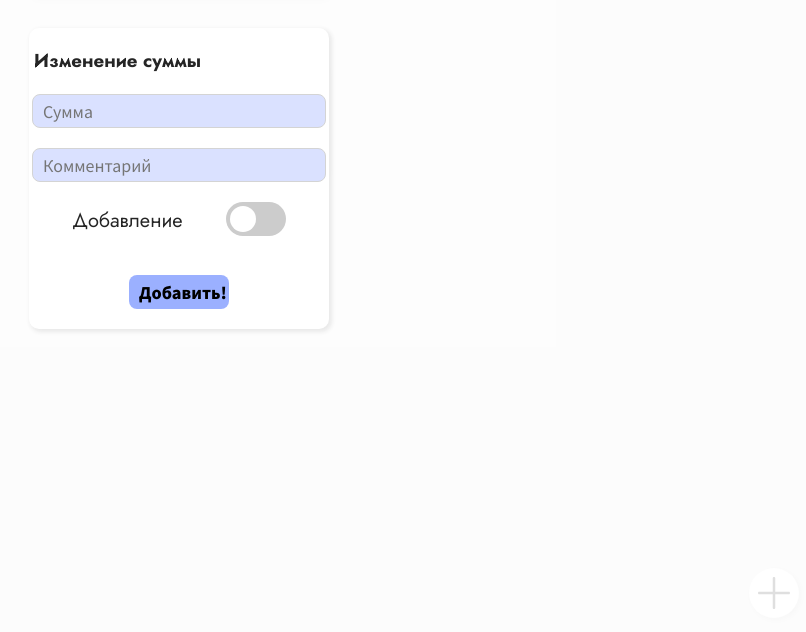
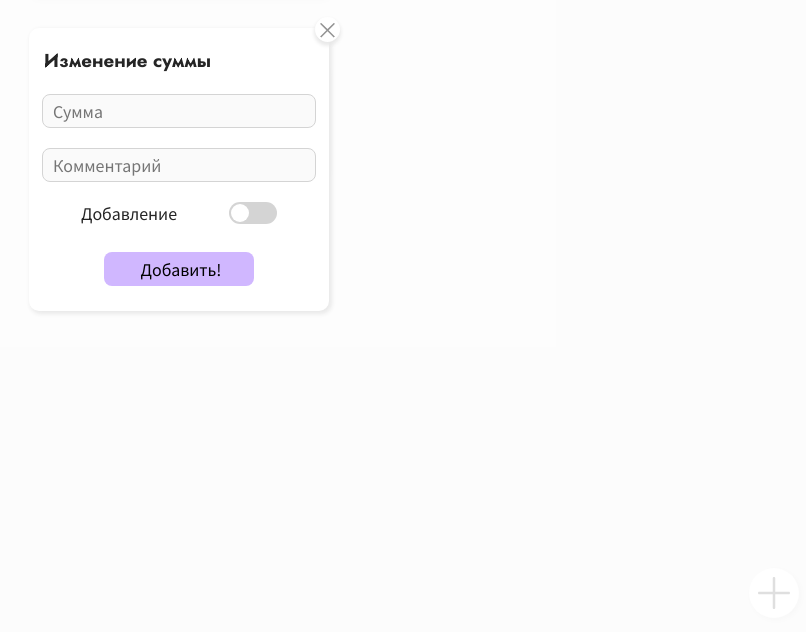
Before and after one commit to dedenich/fin, a plain HTML site: page index.html in a window 1280 px wide. Shown: the part 162-794 px from the top of the page, without its empty margins (461-1267 px from the left). Drawn offline with Linux system fonts and the light colour scheme.

Commit message:
styles added

```diff
--- a/index.html
+++ b/index.html
@@ -58,6 +58,7 @@
           </div>
           <input type="submit" value="Добавить!">
         </form>
+        <div class="close_button"></div>
       </div>
     </div>
   </div>
--- a/style.css
+++ b/style.css
@@ -142,63 +142,57 @@ html {
 
 .card.form {
   margin: 50% auto;
-  /* высчитать */
   display: flex;
   flex-direction: column;
+  height: max-content;
 }
 
 .form h3 {
-  margin-left: 5px;
+  margin-left: 15px;
   margin-bottom: 0;
 }
 
 form input {
   display: block;
-  width: 280px;
+  width: 260px;
   margin: 20px auto;
   height: 30px;
   padding-left: 10px;
-  /* font-family: 'Jost', sans-serif; */
   font-family: 'Noto Sans JP', sans-serif;
   font-size: 16px;
   outline: none;
   border: #d4d4d4 1px solid;
   border-radius: 8px;
-  background-color: #dae1ff;
+  background-color: #fafafa;
 }
 
 form input[type=submit] {
   border: none;
   height: 34px;
-  width: 100px;
-  background-color: #c2ceff;
-  font-weight: 600;
-  animation-name: example;
+  margin-bottom: 0;
+  width: 150px;
+  background-color: #d0b7ff;
   animation-duration: 4s;
   animation-iteration-count: infinite;
 }
 
-@keyframes example {
-  0% {background-color: #c2ceff;}
-  50% {background-color: #92a8ff;}
-  100% {background-color: #c2ceff;}
-}
-
 .form__input_togler {
+  height: 30px;
   display: flex;
   justify-content: space-evenly;
 }
 
 .form__input_togler p {
+  font-family: 'Noto Sans JP', sans-serif;
   margin-top: 4px;
-  font-size: 20px;
+  line-height: 14px;
 }
 
 .switch {
   position: relative;
   display: inline-block;
-  width: 60px;
-  height: 34px;
+  width: 48px;
+  height: 22px;
 }
 
 /* Hide default HTML checkbox */
@@ -216,7 +210,7 @@ form input[type=submit] {
   left: 0;
   right: 0;
   bottom: 0;
-  background-color: #ccc;
+  background-color: #d4d4d4;
   -webkit-transition: .4s;
   transition: .4s;
 }
@@ -224,10 +218,10 @@ form input[type=submit] {
 .slider:before {
   position: absolute;
   content: "";
-  height: 26px;
-  width: 26px;
-  left: 4px;
-  bottom: 4px;
+  height: 18px;
+  width: 18px;
+  left: 2px;
+  bottom: 2px;
   background-color: white;
   -webkit-transition: .4s;
   transition: .4s;
@@ -244,7 +238,7 @@ input:focus + .slider {
 input:checked + .slider:before {
   -webkit-transform: translateX(26px);
   -ms-transform: translateX(26px);
-  transform: translateX(26px);
+  transform: translateX(25.5px);
 }
 .slider.round {
   border-radius: 34px;
@@ -253,3 +247,19 @@ input:checked + .slider:before {
 .slider.round:before {
   border-radius: 50%;
 }
+
+.close_button {
+  height: 25px;
+  width: 25px;
+  position: relative;
+  bottom: 269px;
+  left:  286px;
+  background-image: url(./plus\ \(1\).svg);
+  background-color: #fff;
+  border-radius: 50%;
+  transform: rotate(45deg);
+  box-shadow: 2px 2px 4px 1px #e9e9e9;
+  background-size: 20px;
+  background-position: center;
+  background-repeat: no-repeat;
+}
```
